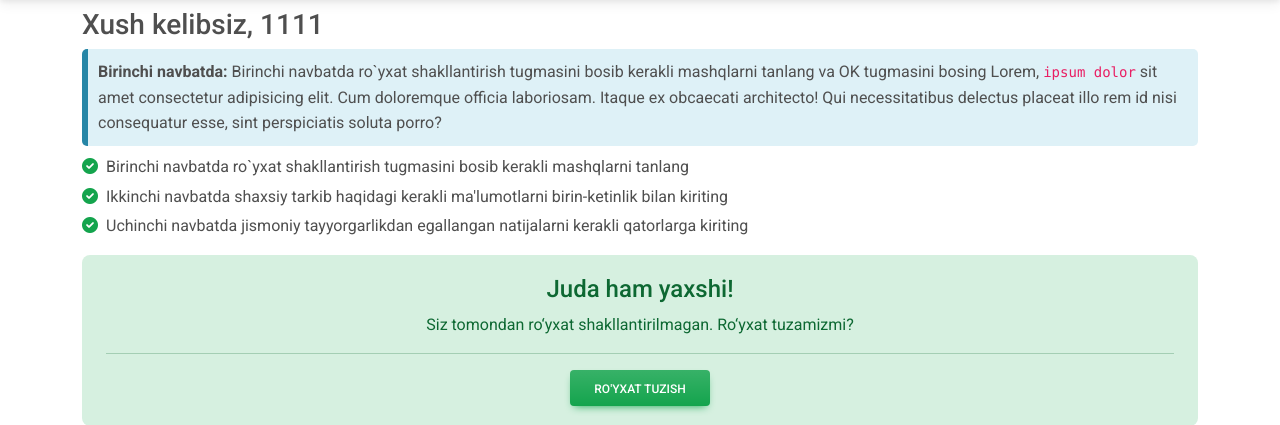
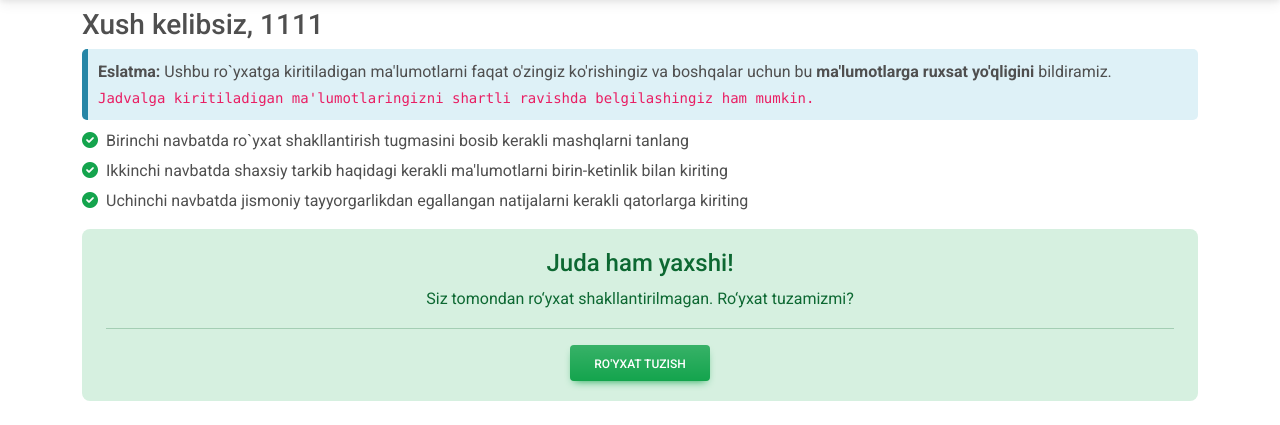
Before and after one commit to nextcloud-uz/fizo, a PHP site: page /home.php in a window 1280 px wide. Shown: the part 59-484 px from the top of the page. Run offline with PHP 8.4, Linux system fonts and the light colour scheme; a user stored in the database is signed in; data comes from the database, SQL or seed files in the repository.

Commit message:
Home page

```diff
--- a/home.php
+++ b/home.php
@@ -116,10 +116,8 @@ $resuser401 = mysqli_query($conn, "SELECT * FROM user401 WHERE `bolinma_nomi` =
           <div class="container mt-1 mt-1">
                <h3 class="mt-2 align">Xush kelibsiz, <?php echo $_SESSION['name']; ?></h3>
                <div class="note note-info mb-2 ">
-               <strong>Birinchi navbatda:</strong> Birinchi navbatda ro`yxat shakllantirish tugmasini bosib kerakli mashqlarni tanlang va OK tugmasini bosing
-               Lorem, <code>ipsum dolor</code>  sit amet consectetur adipisicing elit. Cum
-               doloremque officia laboriosam. Itaque ex obcaecati architecto! Qui necessitatibus delectus
-               placeat illo rem id nisi consequatur esse, sint perspiciatis soluta porro?
+               <strong>Eslatma:</strong> Ushbu ro`yxatga kiritiladigan ma'lumotlarni faqat o'zingiz ko'rishingiz va boshqalar uchun bu <strong>ma'lumotlarga ruxsat yo'qligini</strong> bildiramiz. <br>
+               <code>Jadvalga kiritiladigan ma'lumotlaringizni shartli ravishda belgilashingiz ham mumkin.</code>
                </div>
 
                <ul class="list-unstyled">
--- a/insert_natija_data.php
+++ b/insert_natija_data.php
@@ -34,7 +34,7 @@
         $yoshi = "SELECT TIMESTAMPDIFF(YEAR, '$tugilgan_kuni', curdate())";
         $result = mysqli_query($conn, $yoshi);
         $row = mysqli_fetch_row($result);
-        echo $row[0];
+        // echo $row[0];
 
         if($row[0] < 28){
           $guruhi = "1guruh";
@@ -55,7 +55,7 @@
           $guruhi = "6guruh";
         }
 
-        echo $guruhi;
+        // echo $guruhi;
 
 
 
@@ -215,7 +215,7 @@
         if ($res)
         {
             echo '<script> alert("Ma`lumotlar bazaga kiritildi"); </script>';
-            // header('Location: home.php');
+            header('Location: home.php');
         }
         else
         {
```
